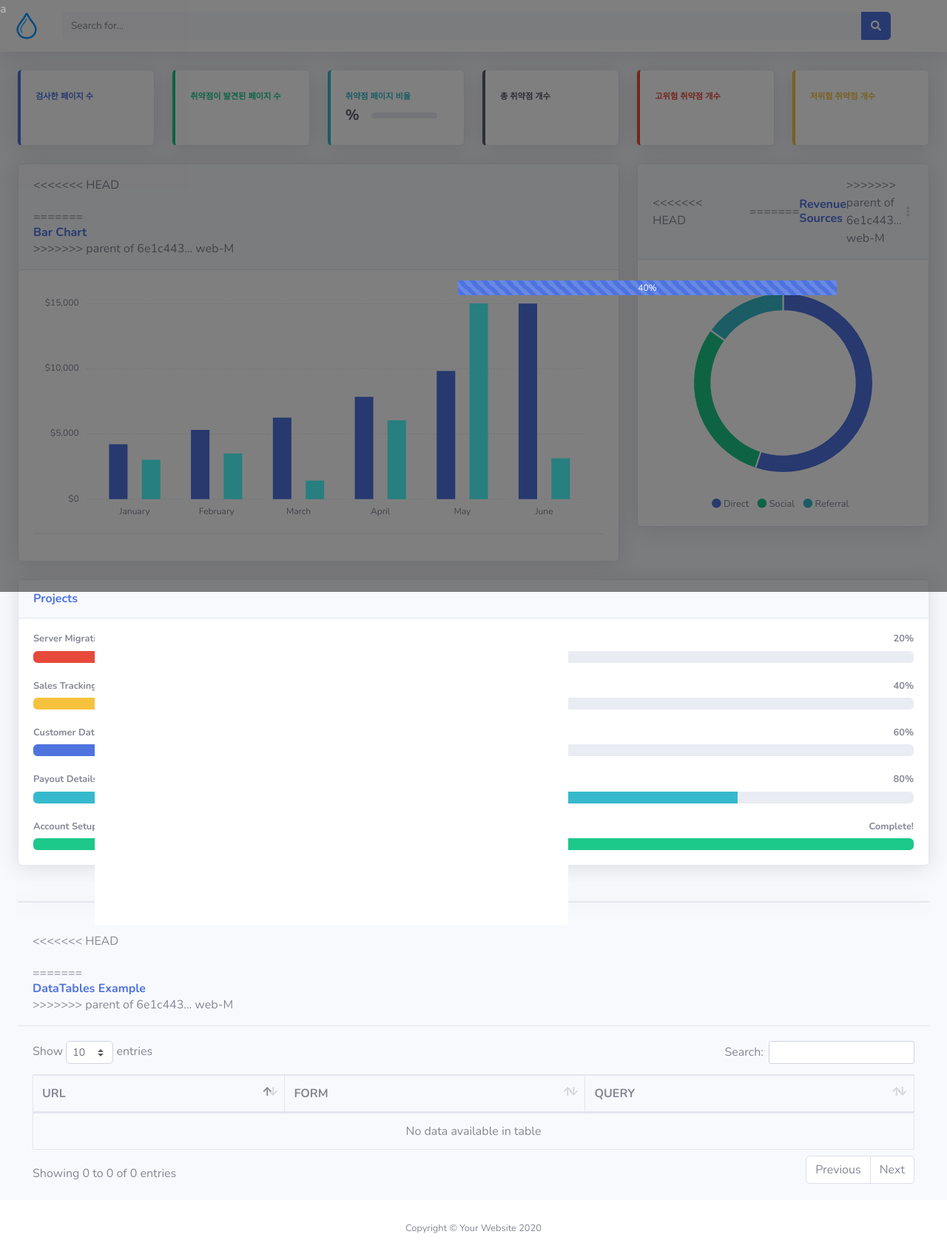
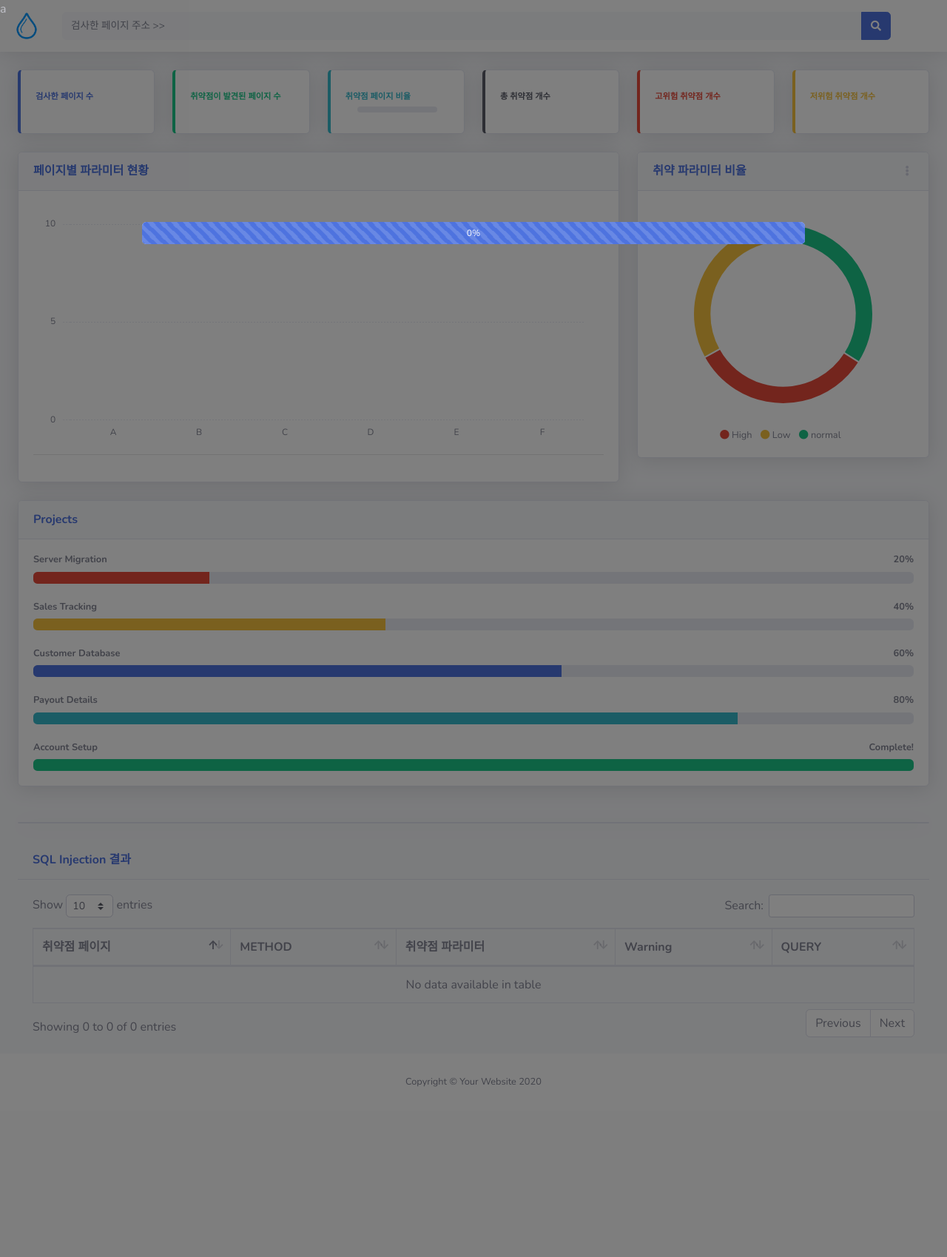
Before and after one commit to DragonCompass/SQL-Compass, a PHP site: page /result.php in a window 1280 px wide. Shown: the whole page at 74% size. After the commit the page ends 1469 px from the top, so only its background shows below. Run offline with PHP 8.4, Linux system fonts and the light colour scheme; data that the repository does not hold is empty.

Commit message:
webFirst

```diff
--- a/web/handle.php
+++ b/web/handle.php
@@ -2,7 +2,7 @@
     #exec("cd /var/www/html/KSJ_SQLI_Project/python/dist && ./tool", $str);
     if(isset($_POST["mode"])){
         $mode = $_POST["mode"];
-        exec("tool.exe".$mode,$str);
+        exec("tool.exe ".$mode,$str);
         if($mode==" -m result"){
             echo implode($str);
         }else{
@@ -151,7 +151,8 @@
     #막대그래프 변경
     #echo ("<script type='text/javascript' src='vendor/chart.js/Chart.js'></script>");
     #echo ("<script type='text/javascript' src='js/demo/chart-bar-demo.js'>myBarChart.data.datasets[0].data=$data1</script>");
-    #echo ("<script type='text/javascript' src='js/demo/chart-bar-demo.js'>updateBarGraph(1000,2000)</script>");
+    #echo ("<script type='text/javascript' src='js/demo/chart-bar-demo.js'>updateBarGraph(1000,2000)</script>"
+);
     echo ("<script> var data1= new Array($datav,'5000','4000','3000','2000','1000') </script>");
     echo ("<script> var data2= new Array($datav,'2000','3000','4000','5000','6000') </script>");
     #echo ("<script> var data2= $data2 </script>");
--- a/web/result.php
+++ b/web/result.php
@@ -42,15 +42,14 @@
         .display-none{ /*감추기*/
             display:none;
         }
-
-    #loading{
-	    background-color : white;
-        height : 50vh;
-        width : 50vw;
+    #progressBar{
+        height 15%;
+        width : 70%;
         z-index : 11;
         position : absolute;
-        top:50%;
-        left:10%;
+        top:20%;
+        left:15%;
+        margin: 0 auto;
         display : block;
 	}
 	#mask {
@@ -59,39 +58,49 @@
 		display : block;
 		z-index : 10;
 		position : absolute;
-		height : 100vh;
-		width : 100vw;
+		height : 100%;
+		width : 100%;
 		top : 0;
 		left : 0;
     }
     </style>
     <?php
-		$url = $_POST['url'];
+		$url = $_POST["search"];
         $option=$_POST['option'];
-        echo $url;
-        include "handle.php";
+        //echo $url;
+        //include "handle.php";
     ?>
     <script>
         var sum = 0;
         var total = 0;
         var url = "<?=$url?>";
+        var result;
+        var pieData=[];
+        var barLabel=[];
+        var barNum=[];
+        var barVul=[];
+        var max=0;
         //$('#mask').css('display','block');
         //console.log($('#mask').text());
         if(url){
             //$('#loading').css('display','block');
-            //$('#mask').css('display','block');
-            //console.log($('#mask').text());
+            $('#mask').css('display','block');
+            console.log($('#mask').text());
             $.ajax({
                 type:"POST"
                ,url: "handle.php"
-               ,data: { url: "<?=$url?>", option:"<?=$option?>", mode:""}
+               ,data: { url: "<?=$url?>", option:"<?=$option?>"}//, mode:""
                ,beforeSend:function(){
                     //$('.wrap-loading').removeClass('display-none');
+                    /*$('#loading').css('display','block');
+                    $('#mask').css('display','block');
+                    console.log($('#mask').css('display'));*/
                 }
                ,success:function(res){
                     console.log(res);
                     sum = res*2;
                     total = res;
+                    //result = JSON.parse(res);
                     /*form = res-1;
                     sum = res*2;
                     console.log("c0"+sum);*/
@@ -102,6 +111,7 @@
             }).done(
                function(){
                     vulSearch();
+                    //data_set();
                }
            );
         }
@@ -127,7 +137,7 @@
                                 console.log(check);
                                 console.log("count:"+countNum);
                                 percent=Math.floor((check)/sum*100);
-                                $('#progressRatio').width(percent);
+                                $('#progressRatio').width(percent+"%");
                                 $('#progressRatio').html(percent+"%");
                             }
                             ,complete:function(){
@@ -146,7 +156,7 @@
                                         ,url: "handle.php"
                                         ,data: {mode: " -m result"}
                                         ,success:function(res){
-                                            var result = JSON.parse(res);
+                                            result = JSON.parse(res);
                                             console.log(result);
                                         }
                                         ,complete:function(){
@@ -157,6 +167,9 @@
                                         }
                                     }).done(
                                         //continue;
+                                        function(){
+                                            data_set();
+                                        }
                                     );
                                 }
                             }
@@ -215,6 +228,90 @@
                }
            );
         }*/
+        function data_set(){
+            $("#apagelen").text(result.apagelen);
+            $("#vpagelen").text(result.vpagelen);
+            $("#page_ratio").text(Math.round(result.vpagelen/result.apagelen*100,1)+"%");
+            $(function() {
+                console.log($("#ratioBar").css('width'));
+
+            });
+            $("#ratioBar").css('width', Math.round(result.vpagelen/result.apagelen*100,1));
+            $("#ratioBar").css('aria-valuenow', Math.round(result.vpagelen/result.apagelen*100,1));
+            $("#vparlen").text(result.vparlen);
+            $("#high").text(result.high);
+            $("#low").text(result.low);
+
+            var normal = Math.round(result.sparlen/result.aparlen*100,0);
+            var high = Math.round(result.high/result.aparlen*100,0);
+            var low = Math.round(result.low/result.aparlen*100,0);
+            console.log("normal:"+normal+"high:"+high+"low:"+low);
+            pieData= [normal,high,low];
+            updatePieGraph();
+
+            var barData=Array();
+            for(var i=0; i<result.vpage.length;i++){
+                var bar = JSON.parse(result.vpage[i]);
+                barData.push({'url':bar.url, 'safe':bar.safe, 'high':bar.high, 'low':bar.low});
+                //barData.push([table.url,table.method, table.fname,table.war, table.query]);
+            }
+            console.log(barData);
+            for(var i=0; i<barData.length; i++){
+                //if(barData[i].safe.length==0){
+                    barLabel.push(barData[i].url);
+                    barNum.push(barData[i].safe.length+barData[i].high.length+barData[i].low.length);
+                    barVul.push(barData[i].high.length+barData[i].low.length);
+                    if(max<barData[i].safe.length+barData[i].high.length+barData[i].low.length)
+                        max=barData[i].safe.length+barData[i].high.length+barData[i].low.length;
+                //}
+            }
+            updateBarGraph();
+
+            var tableData=Array();
+            for(var i=0; i<result.vlist.length;i++){
+                var table = JSON.parse(result.vlist[i]);
+                //console.log(table);
+                //tableData.push({'url':table.url, 'method':table.method, 'fname':table.fname, 'war':table.war, 'query':table.query});
+                tableData.push([table.url,table.method, table.fname,table.war, table.query]);
+            }
+            console.log(tableData);
+            /*var tag=[];
+            for(var i=0; i<result.vlist.length;i++){
+                var url = ;
+                var method = $tableData[$i][1];
+                var fname = $tableData[$i][2];
+                var war = $tableData[$i][3];
+                var query = $tableData[$i][4];
+                console.log(tableData[i][0]);
+                tag.push("<tr>");
+                tag.push("<td>"+tableData[i][0]+"</td>");
+                tag.push("<td>"+tableData[i][1]+"</td>");
+                tag.push("<td>"+tableData[i][2]+"</td>");
+                tag.push("<td>"+tableData[i][3]+"</td>");
+                tag.push("<td>"+tableData[i][4]+"</td>");
+                tag.push("</tr>");
+            }*/
+            //console.log(tag);
+
+            var table = $("#dataTable").DataTable();
+            table.rows.add(tableData).draw();
+
+            var queryData = Array();
+            //위의 table에서 체크하면 될듯
+            for(var i=0; i<result.vlist.length; i++)                             {
+                var table = JSON.parse(result.vlist[i]);
+                if(table.query in queryData){
+                    queryData[i].count +=1;
+                }else{
+                    //queryData[i].query = table.query;
+                    queryData.push({'query': table.query, 'count': 0});
+                }
+            }
+            console.log('2-1' in queryData);
+
+            $('#progressBar').css('display','none');
+            $('#mask').css('display','none');
+        }
     </script>
 
 
@@ -222,14 +319,11 @@
 
 <body id="page-top">
     <div id="mask">a</div>
-                <div class="wrap-loading" id="loading">
-                    <div class="progress" style="height:20px">
-                            <div id="progressRatio" class="progress-bar progress-bar-striped progress-bar-animated" style="width:40%; height:20px">40%</div>
-                        </div>
-                    <div class="col-xl-8 col-md-6 mb-4">
 
-                    </div>
-                </div>
+    <div id='progressBar' class="progress" style="height:30px">
+        <div id="progressRatio" class="progress-bar progress-bar-striped progress-bar-animated"  role="progressbar"
+        style="width:100%; height:30px" aria-valuenow="0" aria-valuemin="0" aria-valuemax="100">0%</div>
+    </div>
 
     <!-- Page Wrapper -->
     <div id="wrapper">
@@ -254,7 +348,7 @@
 
                         <form class="d-none d-sm-inline-block form-inline col-xl-11 col-md-11 mr-auto ml-md-3 my-2 my-md-0 mw-100 navbar-search">
                             <div class="input-group">
-                                <input type="text" class="form-control bg-light border-0 small" placeholder="Search for..."
+                                <input type="text" class="form-control bg-light border-0 small" placeholder="검사한 페이지 주소 >> <?=$url?>"
                                     aria-label="Search" aria-describedby="basic-addon2">
                                 <div class="input-group-append">
                                     <button class="btn btn-primary" type="button">
@@ -307,7 +401,7 @@
                                         <div class="col mr-2">
                                             <div class="text-xs font-weight-bold text-primary text-uppercase mb-1">
                                                 검사한 페이지 수</div>
-                                            <div class="h5 mb-0 font-weight-bold text-gray-800"><?= $check_page_num; ?></div>
+                                            <div id="apagelen" class="h5 mb-0 font-weight-bold text-gray-800"></div>
                                         </div>
                                         <!-- <div class="col-auto">
                                             <i class="fas fa-calendar fa-2x text-gray-300"></i>
@@ -325,7 +419,7 @@
                                         <div class="col mr-2">
                                             <div class="text-xs font-weight-bold text-success text-uppercase mb-1">
                                                 취약점이 발견된 페이지 수</div>
-                                            <div class="h5 mb-0 font-weight-bold text-gray-800"><?= $vul_page_num; ?></div>
+                                            <div id="vpagelen" class="h5 mb-0 font-weight-bold text-gray-800"></div>
                                         </div>
                                         <!-- <div class="col-auto">
                                             <i class="fas fa-dollar-sign fa-2x text-gray-300"></i>
@@ -345,12 +439,12 @@
                                             </div>
                                             <div class="row no-gutters align-items-center">
                                                 <div class="col-auto">
-                                                    <div class="h5 mb-0 mr-3 font-weight-bold text-gray-800"><?= $page_ratio."%"; ?></div>
+                                                    <div id="page_ratio" class="h5 mb-0 mr-3 font-weight-bold text-gray-800"></div>
                                                 </div>
                                                 <div class="col">
                                                     <div class="progress progress-sm mr-2">
-                                                        <div class="progress-bar bg-info" role="progressbar"
-                                                            style="width: <?=$page_ratio?>%" aria-valuenow="<?=$page_ratio?>" aria-valuemin="0"
+                                                        <div id="ratioBar" class="progress-bar bg-info" role="progressbar"
+                                                            style="width: 0%" aria-valuenow="0" aria-valuemin="0"
                                                             aria-valuemax="100"></div>
                                                     </div>
                                                 </div>
@@ -372,7 +466,7 @@
                                         <div class="col mr-2">
                                             <div class="text-xs font-weight-bold text-dark text-uppercase mb-1">
                                                 총 취약점 개수</div>
-                                            <div class="h5 mb-0 font-weight-bold text-gray-800"><?= $vul_num?></div>
+                                            <div id="vparlen" class="h5 mb-0 font-weight-bold text-gray-800"></div>
                                         </div>
                                         <!-- <div class="col-auto">
                                             <i class="fas fa-comments fa-2x text-gray-300"></i>
@@ -390,7 +484,7 @@
                                         <div class="col mr-2">
                                             <div class="text-xs font-weight-bold text-danger text-uppercase mb-1">
                                                 고위험 취약점 개수</div>
-                                            <div class="h5 mb-0 font-weight-bold text-gray-800"><?= $high_vul_num?></div>
+                                            <div id="high" class="h5 mb-0 font-weight-bold text-gray-800"></div>
                                         </div>
                                         <!-- <div class="col-auto">
                                             <i class="fas fa-comments fa-2x text-gray-300"></i>
@@ -408,7 +502,7 @@
                                         <div class="col mr-2">
                                             <div class="text-xs font-weight-bold text-warning text-uppercase mb-1">
                                                 저위험 취약점 개수</div>
-                                            <div class="h5 mb-0 font-weight-bold text-gray-800"><?= $low_vul_num?></div>
+                                            <div id="low" class="h5 mb-0 font-weight-bold text-gray-800"></div>
                                         </div>
                                         <!-- <div class="col-auto">
                                             <i class="fas fa-comments fa-2x text-gray-300"></i>
@@ -424,7 +518,7 @@
                     <div class="row">
 
                         <!-- Area Chart -->
-                        <!-- <div class="col-xl-8 col-lg-7">
+                        <!--<div class="col-xl-8 col-lg-7">
                             <div class="card shadow mb-4">
                                 Card Header - Dropdown
                                 <div
@@ -456,11 +550,7 @@
                         <div class="col-xl-8 col-lg-7">
                             <div class="card shadow mb-4">
                                 <div class="card-header py-3">
-<<<<<<< HEAD
-                                    <h6 class="m-0 font-weight-bold text-light">Bar Chart</h6>
-=======
-                                    <h6 class="m-0 font-weight-bold text-primary">Bar Chart</h6>
->>>>>>> parent of 6e1c443... web-M
+                                    <h6 class="m-0 font-weight-bold text-primary">페이지별 파라미터 현황</h6>
                                 </div>
                                 <div class="card-body">
                                     <div class="chart-bar"><div class="chartjs-size-monitor"><div class="chartjs-size-monitor-expand"><div class=""></div></div><div class="chartjs-size-monitor-shrink"><div class=""></div></div></div><div class="chartjs-size-monitor"><div class="chartjs-size-monitor-expand"><div class=""></div></div><div class="chartjs-size-monitor-shrink"><div class=""></div></div></div>
@@ -478,11 +568,7 @@
                                 <!-- Card Header - Dropdown -->
                                 <div
                                     class="card-header py-3 d-flex flex-row align-items-center justify-content-between">
-<<<<<<< HEAD
-                                    <h6 class="m-0 font-weight-bold text-light">Revenue Sources</h6>
-=======
-                                    <h6 class="m-0 font-weight-bold text-primary">Revenue Sources</h6>
->>>>>>> parent of 6e1c443... web-M
+                                    <h6 class="m-0 font-weight-bold text-primary">취약 파라미터 비율</h6>
                                     <div class="dropdown no-arrow">
                                         <a class="dropdown-toggle" href="#" role="button" id="dropdownMenuLink"
                                             data-toggle="dropdown" aria-haspopup="true" aria-expanded="false">
@@ -505,13 +591,13 @@
                                     </div>
                                     <div class="mt-4 text-center small">
                                         <span class="mr-2">
-                                            <i class="fas fa-circle text-primary"></i> Direct
+                                            <i class="fas fa-circle" style='color: #e74a3b'></i> High
                                         </span>
                                         <span class="mr-2">
-                                            <i class="fas fa-circle text-success"></i> Social
+                                            <i class="fas fa-circle" style='color: #f6c23e'></i> Low
                                         </span>
                                         <span class="mr-2">
-                                            <i class="fas fa-circle text-info"></i> Referral
+                                            <i class="fas fa-circle" style='color: #1cc88a'></i> normal
                                         </span>
                                     </div>
                                 </div>
@@ -638,57 +724,22 @@
                     <!-- DataTales Example -->
                     <div class="card shadow mb-4"></div>
                     <div class="card-header py-3">
-<<<<<<< HEAD
-                        <h6 class="m-0 font-weight-bold text-light">DataTables Example</h6>
-=======
-                        <h6 class="m-0 font-weight-bold text-primary">DataTables Example</h6>
->>>>>>> parent of 6e1c443... web-M
+                        <h6 class="m-0 font-weight-bold text-primary">SQL Injection 결과</h6>
                     </div>
                     <div class="card-body">
                         <div class="table-responsive">
                             <table class="table table-bordered" id="dataTable" width="100%" cellspacing="0">
                                 <thead>
                                     <tr>
-                                        <th>URL</th>
-                                        <th>FORM</th>
+                                        <th>취약점 페이지</th>
+                                        <th>METHOD</th>
+                                        <th>취약점 파라미터</th>
+                                        <th>Warning</th>
                                         <th>QUERY</th>
                                     </tr>
                                 </thead>
-                                <tbody>
-                                    <!--<tr>
-                                        <td>Tiger Nixon</td>
-                                        <td>System Architect</td>
-                                        <td>Edinburgh</td>
-                                        <td>61</td>
-                                        <td>2011/04/25</td>
-                                        <td>$320,800</td>
-                                    </tr>
-                                    <tr>
-                                        <td>Garrett Winters</td>
-                                        <td>Accountant</td>
-                                        <td>Tokyo</td>
-                                        <td>63</td>
-                                        <td>2011/07/25</td>
-                                        <td>$170,750</td>
-                                    </tr>-->
-                                    <?php
-                                    for($i=0; $i<count($tableData);$i++){
-                                        /*$url = $tableData[$i]['url'];
-                                        $form = $tableData[$i]['form'];
-                                        $query = $tableData[$i]['query'];*/
-                                        $url = $tableData[$i][0];
-                                        $form = $tableData[$i][1];
-                                        $query = $tableData[$i][2];
+                                <tbody id="table">
 
-                                    ?>
-                                    <tr>
-                                        <td><?=$url?></td>
-                                        <td><?=$form?></td>
-                                        <td><?=$query?></td>
-                                    </tr>
-                                    <?php
-                                    }
-                                    ?>
                                 </tbody>
                             </table>
                         </div>
```
Also changed, not shown: web/index.php (+13 -11 lines), web/js/demo/chart-bar-demo.js (+13 -12 lines), web/js/demo/chart-pie-demo.js (+4 -6 lines), web/css/sb-admin-2.css, web/img/logo_ver3png.png (added), 7 other files.
